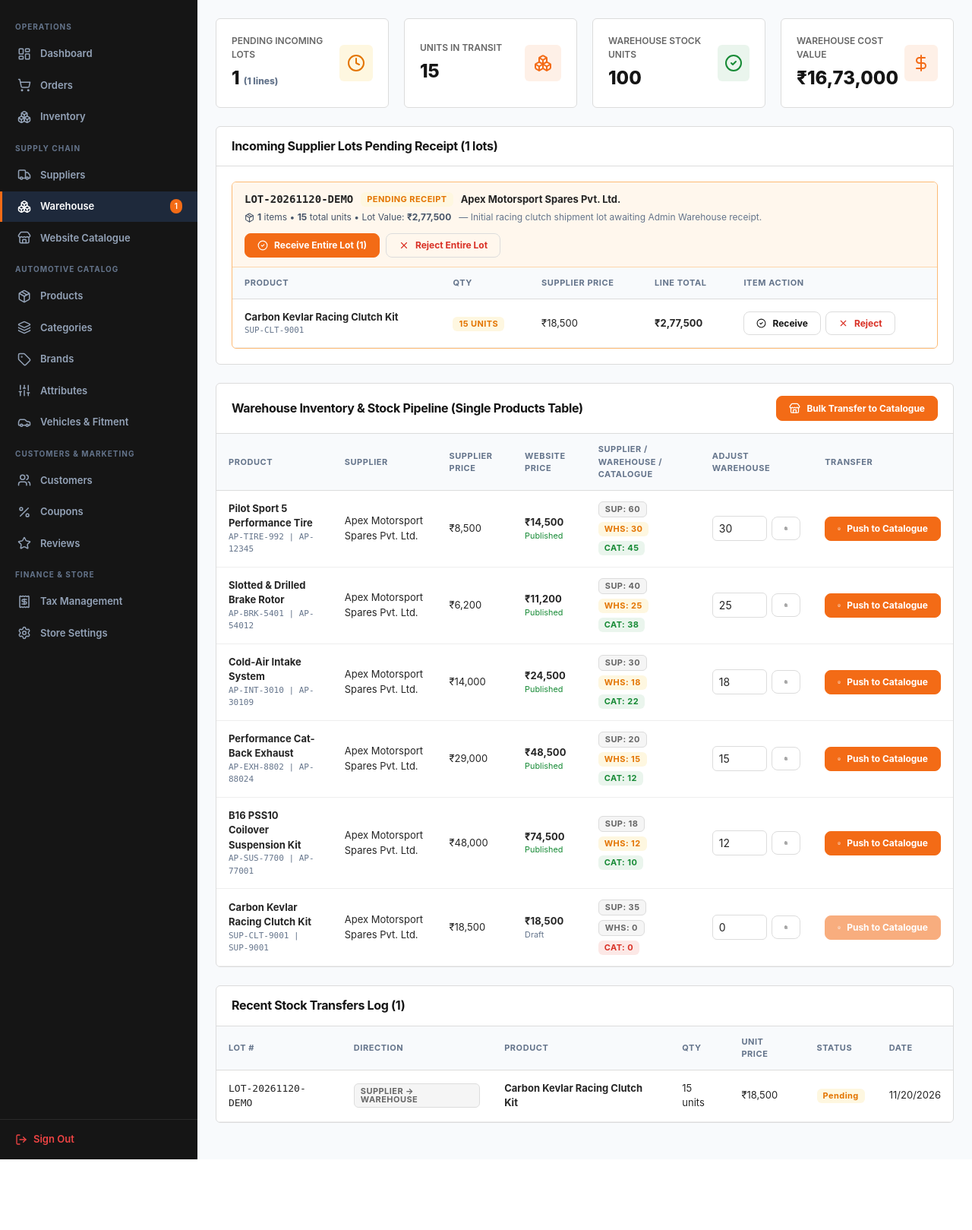
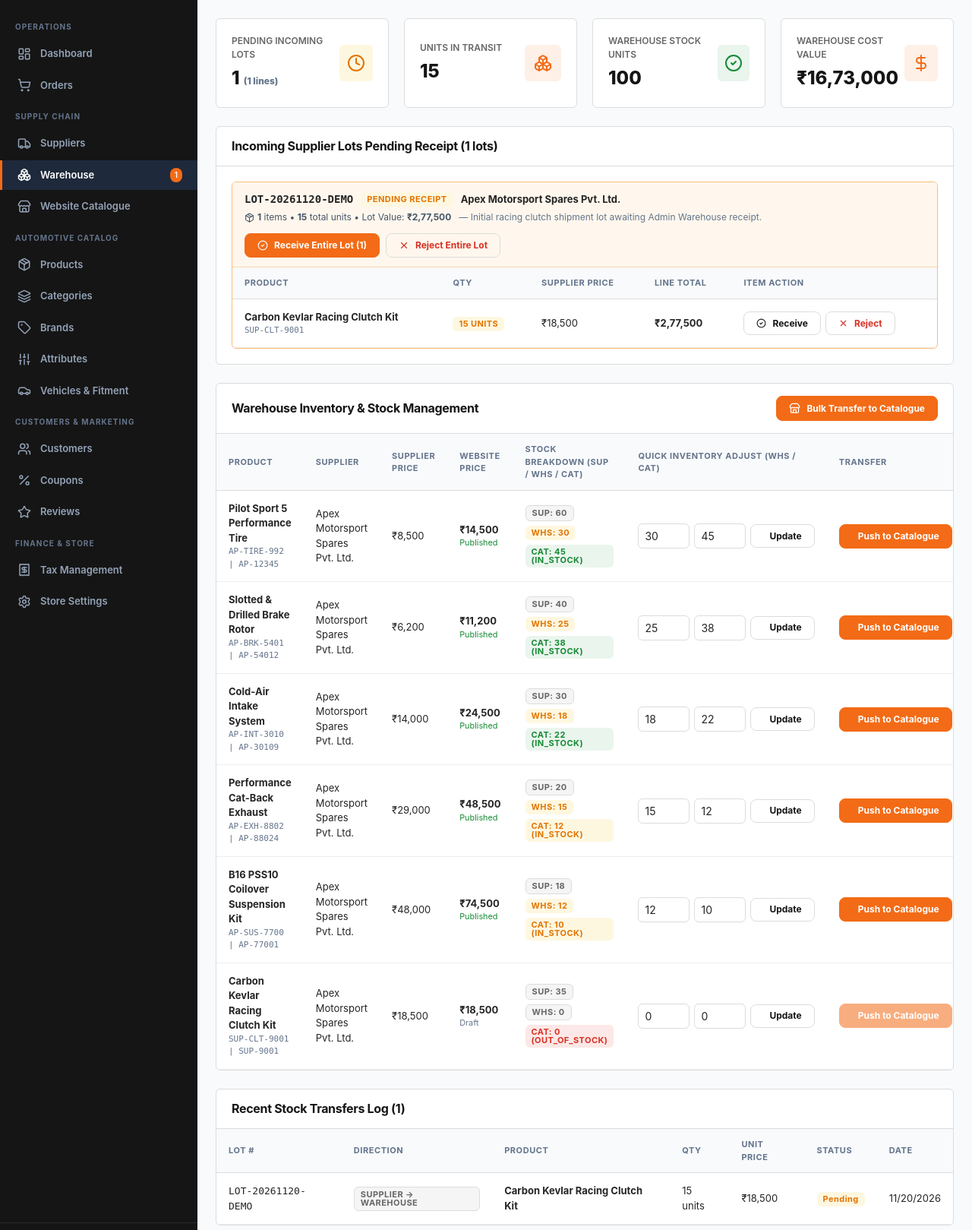
Before and after one commit to neosharma995/speed_auto_parts, a Laravel app: page /admin/warehouse in a window 1280 px wide. Shown: the part 64-1683 px from the top of the page at 76% size. Before the commit the page ends 1590 px from the top, so only its background shows below. Run offline with Laravel 12, Linux system fonts and the light colour scheme; a user stored in the database is signed in; data comes from the database, SQL or seed files in the repository; data that the repository does not hold is empty; style sheets or scripts are compiled from the project's sources; some libraries are stand-ins or nearby versions.

Commit message:
refactor(admin): consolidate inventory management inside Warehouse and remove separate Inventory tab

```diff
--- a/app/Http/Controllers/Admin/WarehouseController.php
+++ b/app/Http/Controllers/Admin/WarehouseController.php
@@ -111,12 +111,21 @@ class WarehouseController extends Controller
     {
         $validated = $request->validate([
             'warehouse_stock' => ['required', 'integer', 'min:0'],
+            'stock_quantity' => ['nullable', 'integer', 'min:0'],
         ]);
 
-        $product->update([
+        $updates = [
             'warehouse_stock' => (int) $validated['warehouse_stock'],
-        ]);
+        ];
 
-        return back()->with('success', "Warehouse stock for '{$product->name}' updated to {$product->warehouse_stock} units.");
+        if (array_key_exists('stock_quantity', $validated) && $validated['stock_quantity'] !== null) {
+            $catQty = (int) $validated['stock_quantity'];
+            $updates['stock_quantity'] = $catQty;
+            $updates['stock_status'] = $catQty > 0 ? 'in_stock' : 'out_of_stock';
+        }
+
+        $product->update($updates);
+
+        return back()->with('success', "Warehouse inventory for '{$product->name}' updated (Warehouse: {$product->warehouse_stock} units, Catalogue: {$product->stock_quantity} units).");
     }
 }
--- a/resources/js/Components/Admin/AdminSidebar.jsx
+++ b/resources/js/Components/Admin/AdminSidebar.jsx
@@ -61,10 +61,6 @@ export default function AdminSidebar({ sidebarOpen, onCloseSidebar }) {
                     <Link href="/admin/orders" className={isCurrent('/admin/orders') ? 'active' : ''}>
                         <ShoppingCart size={18} />
                         <span>Orders</span>
-                    </Link>
-                    <Link href="/admin/inventory" className={isCurrent('/admin/inventory') ? 'active' : ''}>
-                        <Boxes size={18} />
-                        <span>Inventory</span>
                     </Link>
 
                     <span className="nav-group-title">Supply Chain</span>
--- a/resources/js/Pages/Admin/Dashboard.jsx
+++ b/resources/js/Pages/Admin/Dashboard.jsx
@@ -128,10 +128,10 @@ export default function AdminDashboard({
                     <div className="admin-card-header">
                         <div style={{ display: 'flex', alignItems: 'center', gap: '8px', color: '#D93025' }}>
                             <AlertTriangle size={18} />
-                            <h3 style={{ color: '#D93025' }}>Inventory Alerts (≤ 15 units)</h3>
+                            <h3 style={{ color: '#D93025' }}>Warehouse & Inventory Alerts (≤ 15 units)</h3>
                         </div>
-                        <Link href="/admin/inventory" className="btn btn-outline btn-sm">
-                            Manage Stock
+                        <Link href="/admin/warehouse" className="btn btn-outline btn-sm">
+                            Manage in Warehouse
                         </Link>
                     </div>
                     <div className="admin-card-body" style={{ padding: 0 }}>
@@ -160,8 +160,8 @@ export default function AdminDashboard({
                                                 </span>
                                             </td>
                                             <td>
-                                                <Link href={`/admin/products/${p.id}/edit`} className="btn btn-outline btn-sm">
-                                                    Restock
+                                                <Link href="/admin/warehouse" className="btn btn-outline btn-sm">
+                                                    Restock in Warehouse
                                                 </Link>
                                             </td>
                                         </tr>
--- a/resources/js/Pages/Admin/Inventory/Index.jsx
+++ /dev/null
@@ -1,83 +0,0 @@
-import React, { useState } from 'react';
-import { router } from '@inertiajs/react';
-import AdminLayout from '@/Layouts/AdminLayout';
-import { Boxes, Save, AlertTriangle } from 'lucide-react';
-
-export default function AdminInventoryIndex({ products = [] }) {
-    const [stocks, setStocks] = useState(() => {
-        const map = {};
-        products.forEach(p => { map[p.id] = p.stock_quantity; });
-        return map;
-    });
-
-    const handleUpdateStock = (productId) => {
-        const newQty = stocks[productId];
-        router.post(`/admin/inventory/${productId}/adjust`, {
-            quantity: newQty,
-        });
-    };
-
-    return (
-        <AdminLayout title="Inventory & Stock Management">
-            <div className="admin-card">
-                <div className="admin-card-header">
-                    <h3>Warehouse Stock Quantities</h3>
-                </div>
-                <div className="admin-card-body" style={{ padding: 0 }}>
-                    <table className="admin-table">
-                        <thead>
-                            <tr>
-                                <th>Product Name</th>
-                                <th>SKU & Part #</th>
-                                <th>Category</th>
-                                <th>Current Quantity</th>
-                                <th>Stock Status</th>
-                                <th>Quick Adjustment</th>
-                            </tr>
-                        </thead>
-                        <tbody>
-                            {products.map(p => (
-                                <tr key={p.id}>
-                                    <td><strong>{p.name}</strong></td>
-                                    <td>
-                                        <code>{p.sku}</code>
-                                        <small style={{ display: 'block', color: '#888' }}>{p.part_number}</small>
-                                    </td>
-                                    <td>{p.category?.name || '—'}</td>
-                                    <td>
-                                        <span className={`badge ${p.stock_quantity <= 5 ? 'badge-danger' : (p.stock_quantity <= 15 ? 'badge-warning' : 'badge-success')}`}>
-                                            {p.stock_quantity} units
-                                        </span>
-                                    </td>
-                                    <td>
-                                        <span className="badge badge-neutral" style={{ textTransform: 'uppercase' }}>
-                                            {p.stock_status}
-                                        </span>
-                                    </td>
-                                    <td>
-                                        <div style={{ display: 'flex', gap: '8px', alignItems: 'center' }}>
-                                            <input
-                                                type="number"
-                                                className="form-input"
-                                                style={{ width: '80px', padding: '6px 8px' }}
-                                                value={stocks[p.id] ?? p.stock_quantity}
-                                                onChange={e => setStocks({ ...stocks, [p.id]: parseInt(e.target.value) || 0 })}
-                                            />
-                                            <button
-                                                type="button"
-                                                className="btn btn-outline btn-sm"
-                                                onClick={() => handleUpdateStock(p.id)}
-                                            >
-                                                <Save size={14} /> Update
-                                            </button>
-                                        </div>
-                                    </td>
-                                </tr>
-                            ))}
-                        </tbody>
-                    </table>
-                </div>
-            </div>
-        </AdminLayout>
-    );
-}
--- a/resources/js/Pages/Admin/Warehouse/Index.jsx
+++ b/resources/js/Pages/Admin/Warehouse/Index.jsx
@@ -10,6 +10,12 @@ export default function AdminWarehouseIndex({ pendingLots = [], products = [], r
     const [warehouseEdits, setWarehouseEdits] = useState(() => {
         const map = {};
         products.forEach(p => { map[p.id] = p.warehouse_stock; });
+        return map;
+    });
+
+    const [catalogueEdits, setCatalogueEdits] = useState(() => {
+        const map = {};
+        products.forEach(p => { map[p.id] = p.stock_quantity; });
         return map;
     });
 
@@ -86,6 +92,7 @@ export default function AdminWarehouseIndex({ pendingLots = [], products = [], r
     const handleAdjustWarehouse = (productId) => {
         router.post(`/admin/warehouse/products/${productId}/adjust`, {
             warehouse_stock: warehouseEdits[productId] ?? 0,
+            stock_quantity: catalogueEdits[productId] ?? 0,
         });
     };
 
@@ -301,7 +308,7 @@ export default function AdminWarehouseIndex({ pendingLots = [], products = [], r
             {/* Warehouse Stock Pipeline */}
             <div className="admin-card">
                 <div className="admin-card-header">
-                    <h3>Warehouse Inventory & Stock Pipeline (Single Products Table)</h3>
+                    <h3>Warehouse Inventory & Stock Management</h3>
                     <button
                         type="button"
                         className="btn btn-primary btn-sm"
@@ -319,8 +326,8 @@ export default function AdminWarehouseIndex({ pendingLots = [], products = [], r
                                 <th>Supplier</th>
                                 <th>Supplier Price</th>
                                 <th>Website Price</th>
-                                <th>Supplier / Warehouse / Catalogue</th>
-                                <th>Adjust Warehouse</th>
+                                <th>Stock Breakdown (Sup / Whs / Cat)</th>
+                                <th>Quick Inventory Adjust (Whs / Cat)</th>
                                 <th>Transfer</th>
                             </tr>
                         </thead>
@@ -345,7 +352,9 @@ export default function AdminWarehouseIndex({ pendingLots = [], products = [], r
                                         <div style={{ display: 'flex', gap: '6px', flexWrap: 'wrap' }}>
                                             <span className="badge badge-neutral">Sup: {p.supplier_stock}</span>
                                             <span className={`badge ${p.warehouse_stock > 0 ? 'badge-warning' : 'badge-neutral'}`}>Whs: {p.warehouse_stock}</span>
-                                            <span className={`badge ${p.stock_quantity > 0 ? 'badge-success' : 'badge-danger'}`}>Cat: {p.stock_quantity}</span>
+                                            <span className={`badge ${p.stock_quantity <= 5 ? 'badge-danger' : (p.stock_quantity <= 15 ? 'badge-warning' : 'badge-success')}`}>
+                                                Cat: {p.stock_quantity} ({p.stock_status})
+                                            </span>
                                         </div>
                                     </td>
                                     <td>
@@ -353,13 +362,25 @@ export default function AdminWarehouseIndex({ pendingLots = [], products = [], r
                                             <input
                                                 type="number"
                                                 min="0"
+                                                title="Warehouse Stock"
+                                                placeholder="Whs"
                                                 className="form-input"
-                                                style={{ width: '72px', padding: '5px 8px' }}
+                                                style={{ width: '68px', padding: '5px 8px' }}
                                                 value={warehouseEdits[p.id] ?? p.warehouse_stock}
                                                 onChange={e => setWarehouseEdits({ ...warehouseEdits, [p.id]: parseInt(e.target.value) || 0 })}
                                             />
-                                            <button type="button" className="btn btn-outline btn-sm" onClick={() => handleAdjustWarehouse(p.id)}>
-                                                <Save size={13} />
+                                            <input
+                                                type="number"
+                                                min="0"
+                                                title="Catalogue Stock"
+                                                placeholder="Cat"
+                                                className="form-input"
+                                                style={{ width: '68px', padding: '5px 8px' }}
+                                                value={catalogueEdits[p.id] ?? p.stock_quantity}
+                                                onChange={e => setCatalogueEdits({ ...catalogueEdits, [p.id]: parseInt(e.target.value) || 0 })}
+                                            />
+                                            <button type="button" className="btn btn-outline btn-sm" onClick={() => handleAdjustWarehouse(p.id)} title="Save Warehouse & Catalogue Stock">
+                                                <Save size={13} /> Update
                                             </button>
                                         </div>
                                     </td>
--- a/routes/admin.php
+++ b/routes/admin.php
@@ -9,7 +9,6 @@ use App\Http\Controllers\Admin\CategoryController;
 use App\Http\Controllers\Admin\CouponController;
 use App\Http\Controllers\Admin\CustomerController;
 use App\Http\Controllers\Admin\DashboardController;
-use App\Http\Controllers\Admin\InventoryController;
 use App\Http\Controllers\Admin\OrderController;
 use App\Http\Controllers\Admin\ProductController;
 use App\Http\Controllers\Admin\ReviewController;
@@ -55,10 +54,6 @@ Route::middleware(['auth', 'staff'])->prefix('admin')->name('admin.')->group(fun
     Route::post('/vehicles', [VehicleController::class, 'store'])->name('vehicles.store');
     Route::delete('/vehicles/{vehicle}', [VehicleController::class, 'destroy'])->name('vehicles.destroy');
 
-    // Inventory Management
-    Route::get('/inventory', [InventoryController::class, 'index'])->name('inventory.index');
-    Route::post('/inventory/{product}/adjust', [InventoryController::class, 'adjust'])->name('inventory.adjust');
-
     // Indian GST & Tax Classes
     Route::get('/taxes', [TaxController::class, 'index'])->name('taxes.index');
     Route::post('/taxes', [TaxController::class, 'store'])->name('taxes.store');
```
Also changed, not shown: app/Http/Controllers/Admin/InventoryController.php (deleted, +0 -42 lines).
